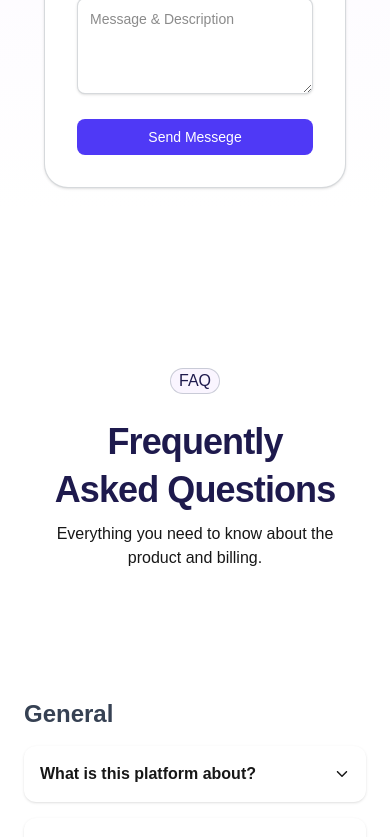
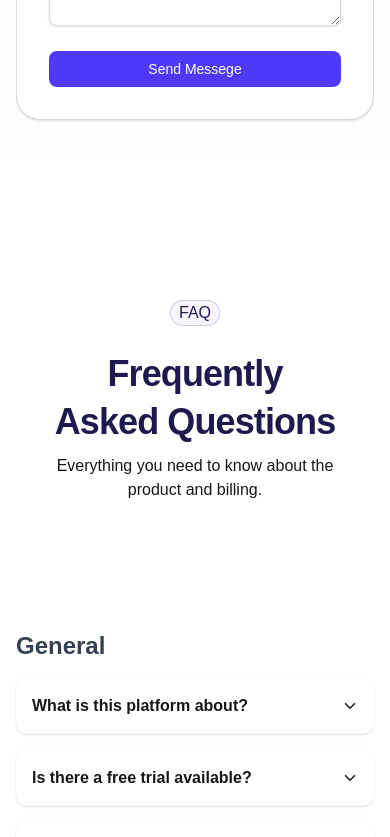
Before and after one commit to mehedi-2024/Diversekit, a Next.js app: page /contact in a window 390 px wide. Shown: the part 1407-2244 px from the top of the page. Built offline with nearby package versions, Linux system fonts and the light colour scheme.

Commit message:
update contact page

```diff
--- a/src/app/contact/page.jsx
+++ b/src/app/contact/page.jsx
@@ -105,9 +105,9 @@ export default function page() {
     return (
         <div className='max-w-[1440px] mx-auto rounded-t-3xl  bg-[linear-gradient(to_bottom,_theme(colors.purple.100)_0%,_white_30%)]'>
 
-            <div className='px-6 sm:px-10'>
+            <div className='px-4 sm:px-10'>
                 <section>
-                    <div className='h-fit max-w-[1440px] mx-auto mt-3 rounded-3xl pb-3 relative overflow-hidden  px-5 lg:px-10'>
+                    <div className='h-fit max-w-[1440px] mx-auto mt-3 rounded-3xl pb-3 relative overflow-hidden  px- lg:px-10'>
 
                         <div className="h-16">
                             <Navbar />
```
